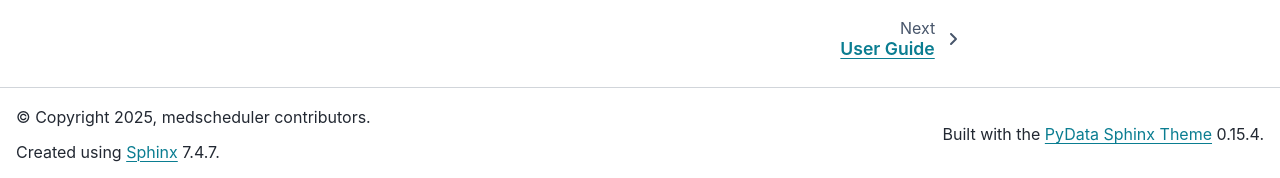
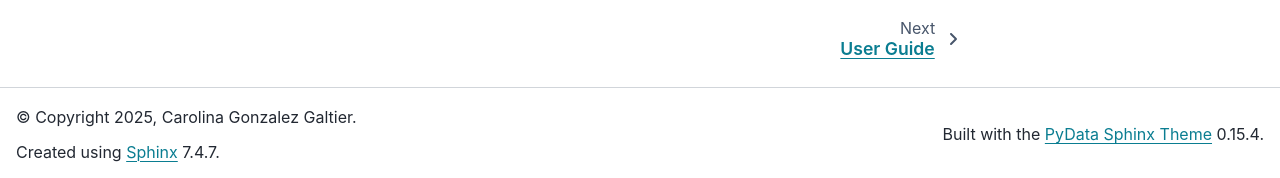
Before and after one commit to carogaltier/medscheduler, a Sphinx documentation site: the page built from docs/index.md, in a window 1280 px wide and 1121 px high. Shown: the part 940-1118 px from the top of the window. Built offline with Sphinx 7.4.7 and the PyData theme 0.15.4, drawn with Linux system fonts in a browser that asks for light colours.

Commit message:
Update conf.py

```diff
--- a/docs/conf.py
+++ b/docs/conf.py
@@ -6,10 +6,9 @@
 sys.path.insert(0, os.path.abspath("../src"))
 
 project = "medscheduler"
-author = "medscheduler contributors"
+author = "Carolina Gonzalez Galtier"
 copyright = f"{datetime.now():%Y}, {author}"
 
-# Use MyST Markdown only (no myst-nb) to avoid extension conflicts
 extensions = [
     "myst_parser",
     "sphinx.ext.autodoc",
@@ -19,9 +18,6 @@
     "sphinx_copybutton",
     "sphinx.ext.viewcode",
 ]
-
-# Root document is index.md (not index.rst)
-root_doc = "index"
 
 # Recognize both .md and .rst files
 source_suffix = {
@@ -34,13 +30,8 @@
 
 # Theme
 html_theme = "pydata_sphinx_theme"
-html_title = "Medscheduler"
-
-# Don't try to build API folder for now (until we wire autodoc)
-exclude_patterns = ["_build", "Thumbs.db", ".DS_Store", "api/**"]
 
 # Logo path
 html_logo = "_static/logo.png"
 html_favicon = "_static/logo.png"
-
 html_static_path = ["_static"]
```
